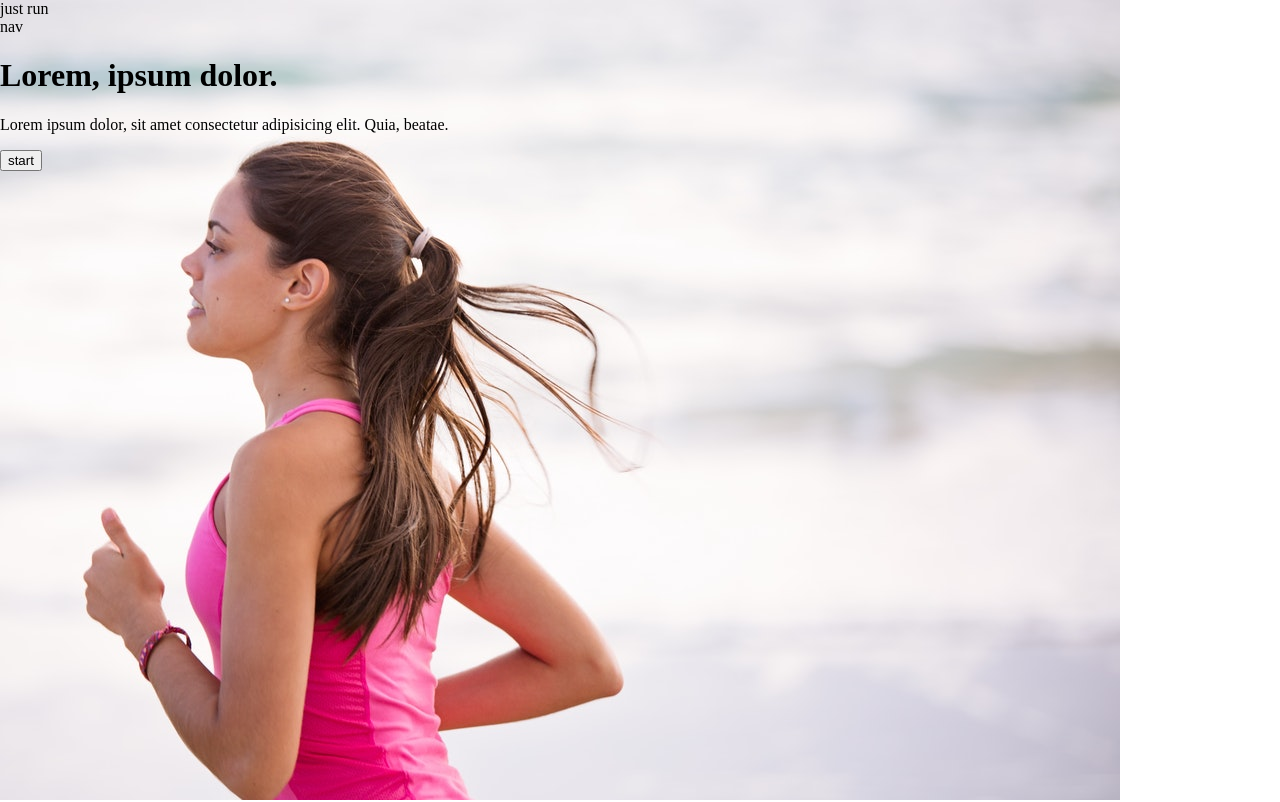
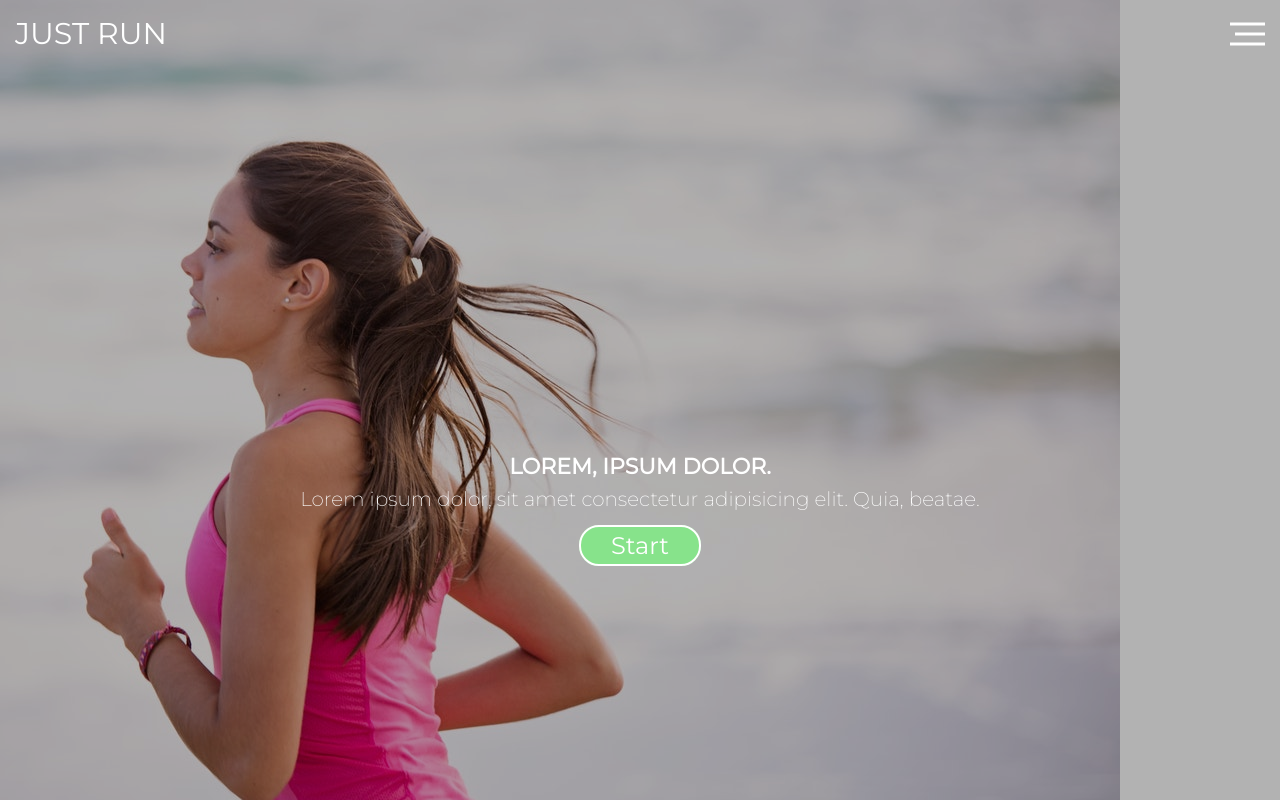
Before and after one commit to damiandusinski/Justrun, a plain HTML site: page index.html in a window 1280 px wide. Shown: the top 802 px of the page. Drawn offline with Linux system fonts and the light colour scheme.

Commit message:
add heading style

```diff
--- a/index.html
+++ b/index.html
@@ -8,7 +8,10 @@
     <title>Just Run</title>
     <link rel="stylesheet" href="https://use.fontawesome.com/releases/v5.8.1/css/all.css"
         integrity="sha384-50oBUHEmvpQ+1lW4y57PTFmhCaXp0ML5d60M1M7uH2+nqUivzIebhndOJK28anvf" crossorigin="anonymous">
+    <link href="https://fonts.googleapis.com/css?family=Montserrat:200,400&amp;subset=latin-ext" rel="stylesheet">
+
     <link rel="stylesheet" href="css/main.css">
+
 </head>
 
 <body>
@@ -25,10 +28,10 @@
                     </div>
                 </div>
 
-                <div class="hero-text">
+                <div class="hero-text-container">
                     <h1 class="hero-head">Lorem, ipsum dolor.</h1>
                     <p class="hero-text">Lorem ipsum dolor, sit amet consectetur adipisicing elit. Quia, beatae.</p>
-                    <button class="btn btn-hero">start</button>
+                    <a href="#" class="btn btn-hero">Start</button>
                 </div>
 
             </div>
--- a/sass/_header.scss
+++ b/sass/_header.scss
@@ -1,9 +1,85 @@
 // _header
 header {
+    background: url('../img/hero.jpg')no-repeat;
+    background-position-x: -160px;
+    background-size: cover;
+
     .hero-container {
         height: 100vh;
-        background: url('../img/hero.jpg')no-repeat;
-        background-position-x: -160px;
-        background-size: cover;
+        background-color: rgba(0, 0, 0, .3);
+        color: #fff;
+
+        .top-bar {
+            position: relative;
+            display: flex;
+            justify-content: space-between;
+            padding: 15px 15px;
+
+            .top-bar-logo {
+                font-size: 3rem;
+                text-transform: uppercase;
+            }
+
+            .top-bar-nav {
+                position: absolute;
+                top: 50%;
+                right: 15px;
+                transform: translateY(-50%);
+                width: 30px;
+                height: 3px;
+                background-color: #fff;
+
+                nav {
+                    display: none;
+                }
+            }
+
+            .top-bar-nav::before {
+                content: '';
+                position: absolute;
+                top: -10px;
+                right: 0px;
+                width: 35px;
+                height: 3px;
+                background-color: #fff;
+            }
+
+            .top-bar-nav::after {
+                content: '';
+                position: absolute;
+                top: 10px;
+                right: 0px;
+                width: 35px;
+                height: 3px;
+                background-color: #fff;
+            }
+        }
     }
+
+    .hero-text-container {
+        padding: 0 15px;
+        margin-top: 50vh;
+        text-align: center;
+
+        .hero-head {
+            text-transform: uppercase;
+            font-size: 2.2rem;
+            line-height: 0;
+        }
+
+        .hero-text {
+            font-size: 2rem;
+            font-weight: 200;
+        }
+
+        .btn {
+            color: #fff;
+            background-color: #87E38B;
+            font-size: 2.4rem;
+            padding: 4px 30px;
+            border-radius: 20px;
+            border: solid 2px white;
+        }
+    }
+
 }
--- a/sass/_reset.scss
+++ b/sass/_reset.scss
@@ -1,5 +1,17 @@
-body {
-    margin: 0;
-    padding: 0;
-    box-sizing: border-box;
+html {
+    font-size: 10px;
+    font-family: sans-serif;
+    font-family: 'Montserrat',
+        sans-serif;
+
+
+    body {
+        margin: 0;
+        padding: 0;
+        box-sizing: border-box;
+
+        a {
+            text-decoration: none;
+        }
+    }
 }
```
Also changed, not shown: css/main.css, 1 other file.
